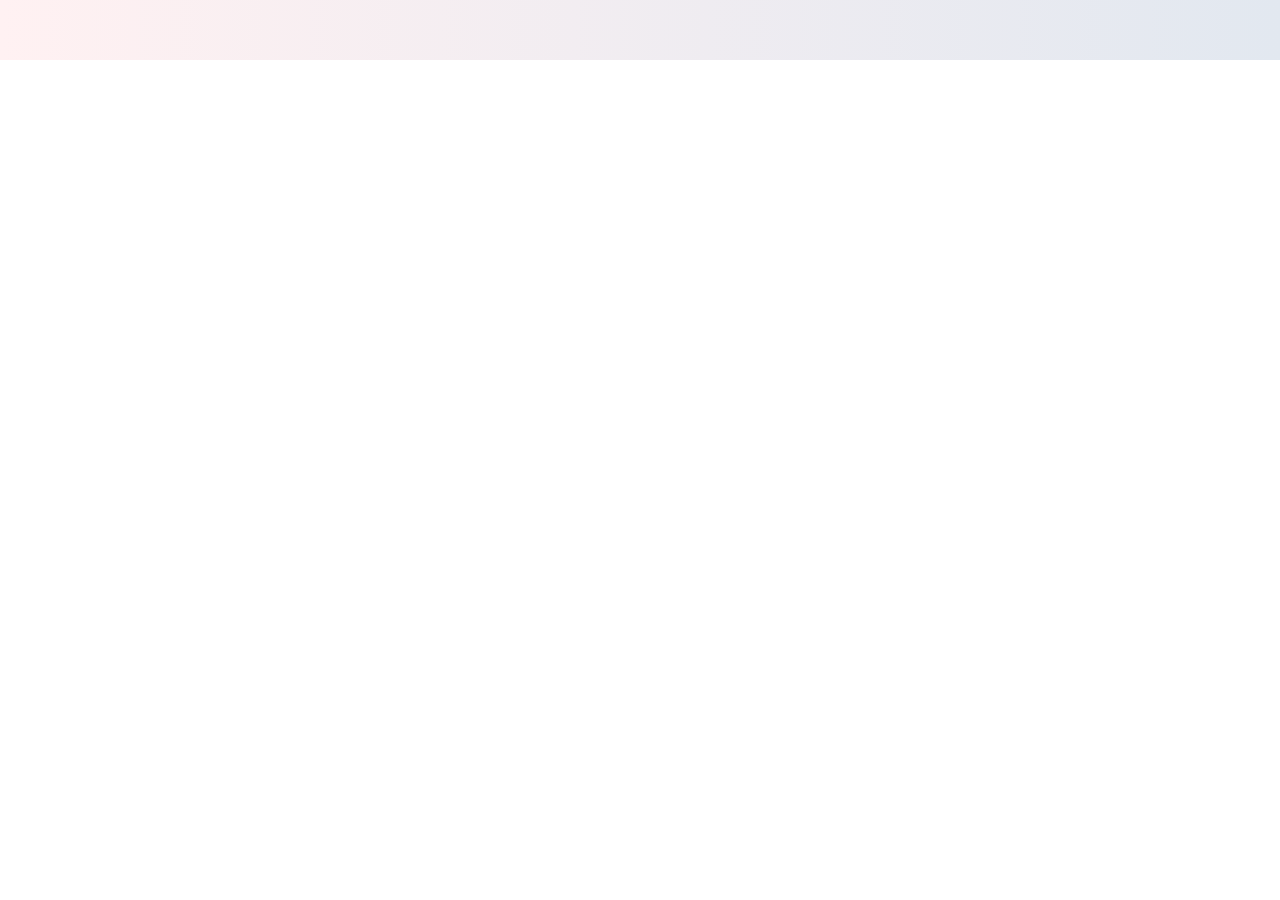
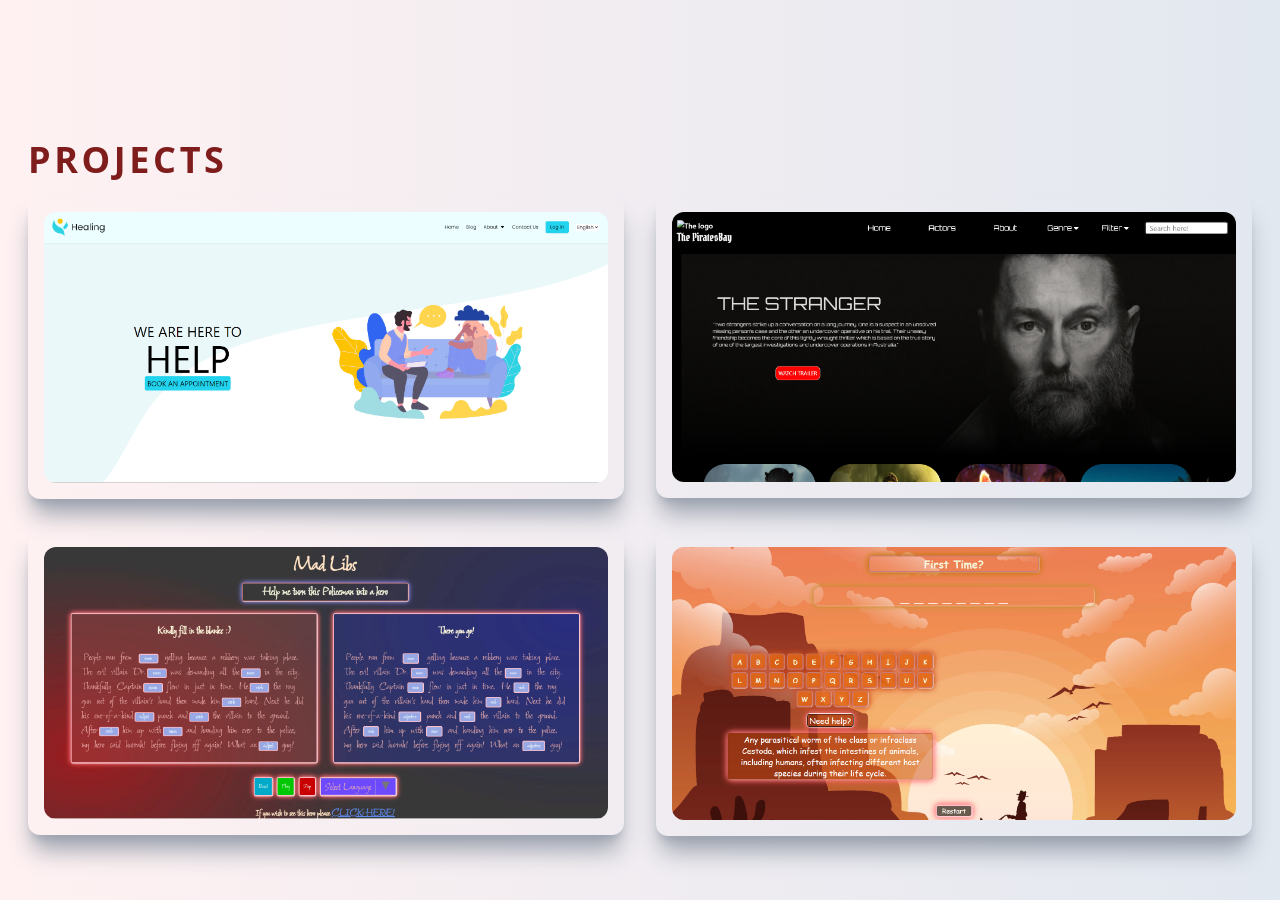
Before and after one commit to MenarSelamet/MyPortfolio, a React (Create React App) app: page / in a window 1280 px wide. Shown: the part 2340-3240 px from the top of the page. Before the commit the page ends 2400 px from the top, so only its background shows below. Built offline with nearby package versions, Linux system fonts and the light colour scheme.

Commit message:
Projects page added

```diff
--- a/src/App.js
+++ b/src/App.js
@@ -3,6 +3,7 @@ import Navbar from './Components/Navbar';
 import Main from './Components/Main';
 import About from './Components/About';
 import Skills from './Components/Skills';
+import Projects from './Components/Projects';
 
 function App() {
   return (
@@ -11,6 +12,7 @@ function App() {
       <Main/>
       <About/>
       <Skills/>
+      <Projects/>
     </div>
   );
 }
--- /dev/null
+++ b/src/Components/Card.jsx
@@ -0,0 +1,29 @@
+import React from "react";
+
+
+const Card = ({ title, backgroundImage, projectUrl, tech, style }) => {
+  return (
+    <div>
+      <div className="relative flex items-center justify-center h-auto w-full shadow-xl shadow-gray-400 rounded-xl p-4 group hover:bg-gradient-to-r from-stone-400 to-zinc-900">
+        <img
+          className="rounded-xl group-hover:opacity-10"
+          src={backgroundImage}
+          alt="/"
+        />
+        <div className="text-white hidden group-hover:block absolute top-[50%] left-[50%] translate-x-[-50%] translate-y-[-50%]">
+          <h3 className="text-2xl tracking-wider text-center">{title}</h3>
+          <p className=" pt-2 text-center">{tech}</p>
+          <p className=" pt-2 text-center">{style}</p>
+
+          <a href={projectUrl}>
+            <p className="pb-2 pt-2 mt-2 text-center text-red-400 rounded-lg bg-white font-bold text-lg cursor-pointer">
+              More Info
+            </p>
+          </a>
+        </div>
+      </div>
+    </div>
+  );
+};
+
+export default Card;
--- /dev/null
+++ b/src/Components/Projects.jsx
@@ -0,0 +1,48 @@
+import React from "react";
+import OnlineTherapist from "../assets/projects/OnlineTherapist.png";
+import Hangman from "../assets/projects/Hangman.png";
+import MadLibs from "../assets/projects/MadLibs.png";
+import MovieProject from "../assets/projects/MovieProject.png";
+import Card from "./Card";
+
+const Projects = () => {
+  return (
+    <div id="projects" className="w-full">
+      <div className="max-w-[1240px] mx-auto px-2 py-16">
+        <h2 className="tracking-widest uppercase py-4">Projects</h2>
+        <div className="grid md:grid-cols-2 gap-8">
+          <Card
+            title="Online Therapist"
+            backgroundImage={OnlineTherapist}
+            projectUrl="/therapist"
+            tech="React JS"
+            style="Tailwind CSS"
+          />
+          <Card
+            title="Movie Project"
+            backgroundImage={MovieProject}
+            projectUrl="/movie"
+            tech="Vanilla JavaScript"
+            style="CSS"
+          />
+          <Card
+            title="MadLibs Game"
+            backgroundImage={MadLibs}
+            projectUrl="/madlibs"
+            tech="Vanilla JavaScript"
+            style="CSS"
+          />
+          <Card
+            title="Hangman Game"
+            backgroundImage={Hangman}
+            projectUrl="/hangman"
+            tech="Vanilla JavaScript"
+            style="CSS"
+          />
+        </div>
+      </div>
+    </div>
+  );
+};
+
+export default Projects;
```
